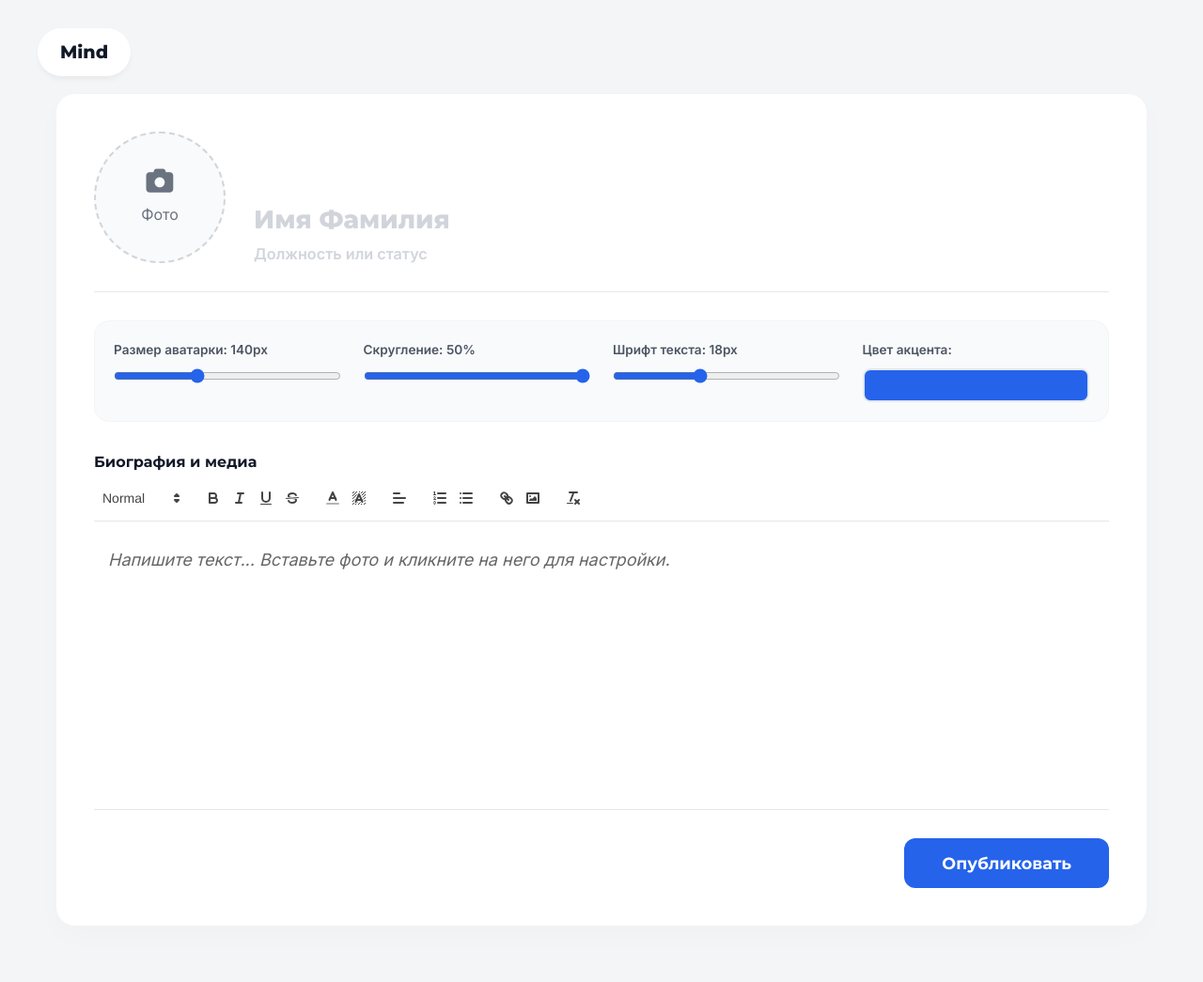
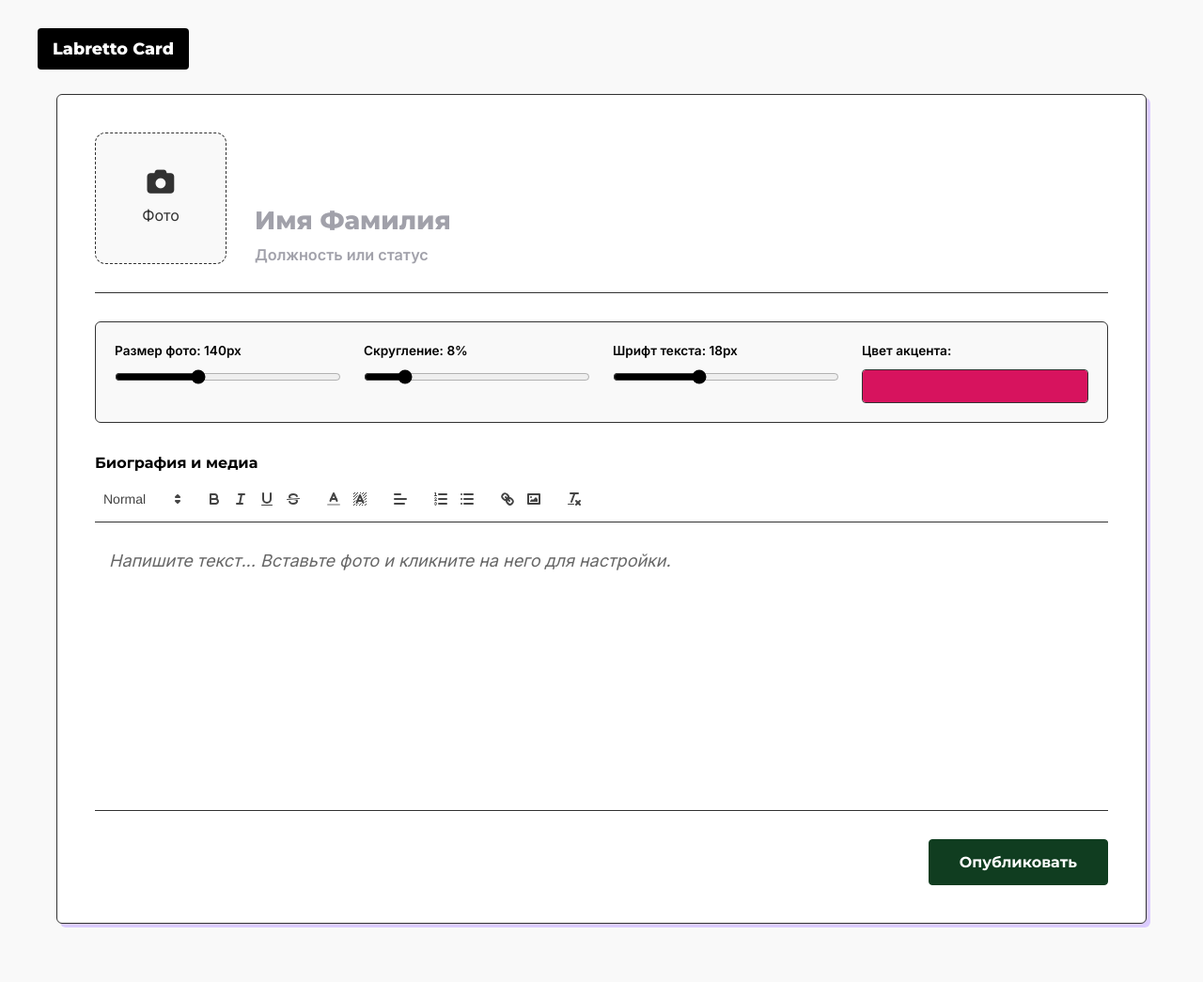
Before and after one commit to FFFyxjiy/mind, a FastAPI app: template templates/editor.html in a window 1280 px wide. Shown: the whole page at 94% size. After the commit the page ends 987 px from the top, so only its background shows below. Run offline with FastAPI, Linux system fonts and the light colour scheme; the template is opened without the code that fills it, so the values that code supplies are empty; some libraries are stand-ins or nearby versions.

Commit message:
Redesign: flat style, new colors, rename to Labretto Card

```diff
--- a/main.py
+++ b/main.py
@@ -16,14 +16,11 @@ import segno
 SECRET_KEY = "super_secret_labid_key_12345"
 DOMAIN = os.getenv("DOMAIN", "labretto.ru")
 
-# Путь до базы данных твоего LabID (labretto-register)
 LABID_DB_PATH = os.path.abspath(os.path.join(os.path.dirname(__file__), "..", "labretto-register", "users.db"))
-
 serializer = URLSafeSerializer(SECRET_KEY, salt="labid-session")
 
 
 def get_labid_user(request: Request):
-    """Читает куку LabID и достает данные пользователя из соседней базы"""
     session_cookie = request.cookies.get("labid_session")
     if not session_cookie:
         return None
@@ -41,10 +38,8 @@ def get_labid_user(request: Request):
 
         if user:
             user_dict = dict(user)
-            # Формируем имя: Никнейм -> Имя Фамилия -> Логин
             full_name = user_dict.get('nickname') or f"{user_dict.get('first_name', '')} {user_dict.get('last_name', '')}".strip() or user_dict.get('username')
             user_dict['display_name'] = full_name
-            # Формируем ссылку на аватарку
             avatar_path = user_dict.get('avatar')
             user_dict['avatar_url'] = f"https://id.{DOMAIN}{avatar_path}" if avatar_path else ""
             return user_dict
@@ -63,15 +58,15 @@ Base = declarative_base()
 class DBProfile(Base):
     __tablename__ = "profiles"
     short_id = Column(String, primary_key=True, index=True)
-    owner_id = Column(String, index=True)  # ID пользователя из LabID
+    owner_id = Column(String, index=True)
     name = Column(String, default="")
     role = Column(String, default="")
     bio = Column(Text, default="")
     photo = Column(Text, default="")
     image_size = Column(Integer, default=140)
-    image_radius = Column(Integer, default=50)
+    image_radius = Column(Integer, default=8) # Убрали сильное скругление по дефолту
     font_size = Column(Integer, default=18)
-    accent_color = Column(String, default="#2563eb")
+    accent_color = Column(String, default="#D7135E") # Новый фирменный розово-красный
 
 
 class DBImage(Base):
@@ -93,7 +88,7 @@ def get_db():
 
 
 # --- ИНИЦИАЛИЗАЦИЯ ПРИЛОЖЕНИЯ ---
-app = FastAPI(title="Card Labretto")
+app = FastAPI(title="Labretto Card") # Изменили название
 app.mount("/static", StaticFiles(directory="static"), name="static")
 templates = Jinja2Templates(directory="templates")
 
@@ -103,12 +98,9 @@ templates = Jinja2Templates(directory="templates")
 async def dashboard_page(request: Request, db: Session = Depends(get_db)):
     user = get_labid_user(request)
     if not user:
-        # Если не вошел — отправляем на авторизацию
         return RedirectResponse(url="/login")
 
-    # Ищем визитки, принадлежащие этому пользователю
     profiles = db.query(DBProfile).filter(DBProfile.owner_id == str(user["id"])).all()
-
     return templates.TemplateResponse(
         request=request,
         name="index.html",
@@ -118,7 +110,6 @@ async def dashboard_page(request: Request, db: Session = Depends(get_db)):
 
 @app.get("/login")
 async def login_redirect(request: Request):
-    # Перекидываем на LabID с возвратом обратно
     return RedirectResponse(url=f"https://id.{DOMAIN}/login?next=https://card.{DOMAIN}/")
 
 
@@ -157,9 +148,9 @@ async def generate_profile(
         role: str = Form(""),
         bio_html: str = Form(""),
         image_size: int = Form(140),
-        image_radius: int = Form(50),
+        image_radius: int = Form(8),
         font_size: int = Form(18),
-        accent_color: str = Form("#2563eb"),
+        accent_color: str = Form("#D7135E"),
         photo: UploadFile = File(None),
         db: Session = Depends(get_db)
 ):
--- a/static/style.css
+++ b/static/style.css
@@ -1,11 +1,27 @@
 :root {
-    --bg-color: #f4f5f7;
-    --surface-color: #ffffff;
-    --border-color: #e5e7eb;
-    --text-main: #111827;
-    --text-muted: #6b7280;
-    --primary: #2563eb;
-    --primary-hover: #1d4ed8;
+    /* Новая палитра */
+    --bg-color: #FFFFFF;
+    --surface-color: #FFFFFF;
+    --border-color: #323232;
+    --text-main: #000000;
+    --text-muted: #323232;
+
+    /* Основные яркие акценты */
+    --primary: #103D20;        /* Темно-зеленый для главных кнопок */
+    --primary-hover: #8ED968;  /* Светло-зеленый при наведении */
+    --danger: #FF5555;
+    --brand-pink: #D7135E;
+
+    /* Пастельные цвета для выделений и плашек */
+    --accent-light-purple: #DBCCFF;
+    --accent-light-yellow: #FFF2A3;
+    --accent-light-pink: #FFB9D0;
+    --accent-light-blue: #C8E9FF;
+    --accent-light-green: #D4FFC9;
+
+    /* Избавляемся от жестких круглых скруглений */
+    --radius-sm: 4px;
+    --radius-md: 6px;
 }
 
 * { box-sizing: border-box; margin: 0; padding: 0; }
@@ -20,26 +36,26 @@ body {
 
 h1, h2, h3, h4, h5, h6 { font-family: 'Montserrat', sans-serif; }
 
-/* Плашка логотипа */
+/* Плашка логотипа (строгая) */
 .logo-pill {
     position: absolute; top: 30px; left: 40px;
-    background: var(--surface-color); padding: 10px 24px; border-radius: 30px;
-    font-family: 'Montserrat', sans-serif; font-weight: 800; font-size: 1.2rem;
-    color: #111827; box-shadow: 0 4px 6px -1px rgba(0,0,0,0.05); z-index: 100;
+    background: var(--text-main); padding: 8px 16px; border-radius: var(--radius-sm);
+    font-family: 'Montserrat', sans-serif; font-weight: 800; font-size: 1.1rem;
+    color: #FFFFFF; z-index: 100;
 }
 
-/* Кнопка */
-.btn-blue {
-    display: inline-block; background: var(--primary); color: white;
-    padding: 16px 40px; border-radius: 12px; font-family: 'Montserrat', sans-serif;
-    font-weight: 700; font-size: 1.1rem; text-decoration: none; border: none;
-    cursor: pointer; transition: background 0.2s, transform 0.1s;
+/* Кнопки в плоском стиле */
+.btn-primary {
+    display: inline-block; background: var(--primary); color: #FFFFFF;
+    padding: 14px 32px; border-radius: var(--radius-sm); font-family: 'Montserrat', sans-serif;
+    font-weight: 700; font-size: 1rem; text-decoration: none; border: 1px solid var(--primary);
+    cursor: pointer; transition: all 0.2s;
     text-align: center;
 }
-.btn-blue:hover { background: var(--primary-hover); transform: translateY(-2px); }
+.btn-primary:hover { background: var(--primary-hover); color: var(--primary); border-color: var(--primary-hover); }
 
 /* --- РЕДАКТОР --- */
-.editor-layout-bg { padding-top: 100px; }
+.editor-layout-bg { padding-top: 100px; background-color: #f9f9f9; }
 .app-container { max-width: 1200px; margin: 0 auto; padding: 0 20px 60px 20px; }
 .editor-layout { display: flex; gap: 30px; align-items: flex-start; }
 
@@ -47,35 +63,42 @@ h1, h2, h3, h4, h5, h6 { font-family: 'Montserrat', sans-serif; }
     flex-grow: 1;
     --dynamic-font: 18px;
     --dynamic-avatar-size: 140px;
-    --dynamic-avatar-radius: 50%;
-    --dynamic-accent: #2563eb;
+    --dynamic-avatar-radius: 8%; /* Не круг, а легкий квадрат */
+    --dynamic-accent: var(--brand-pink);
 }
 
-.ui-card { background: var(--surface-color); border-radius: 20px; padding: 40px; box-shadow: 0 10px 30px rgba(0,0,0,0.02); }
+.ui-card {
+    background: var(--surface-color);
+    border-radius: var(--radius-md);
+    padding: 40px;
+    border: 1px solid var(--border-color);
+    box-shadow: 4px 4px 0px var(--accent-light-purple); /* Легкий стильный акцент */
+}
+
 .profile-header-inputs { display: flex; gap: 30px; align-items: flex-end; border-bottom: 1px solid var(--border-color); padding-bottom: 30px; margin-bottom: 30px; }
 
 .photo-upload-box { position: relative; width: var(--dynamic-avatar-size); height: var(--dynamic-avatar-size); flex-shrink: 0; transition: width 0.1s, height 0.1s; }
 .photo-upload-box input { display: none; }
-.photo-label { display: flex; flex-direction: column; justify-content: center; align-items: center; width: 100%; height: 100%; background: #f9fafb; border: 2px dashed #d1d5db; border-radius: var(--dynamic-avatar-radius); cursor: pointer; color: var(--text-muted); transition: all 0.1s; text-align: center; }
-.photo-label:hover { border-color: var(--dynamic-accent); color: var(--dynamic-accent); background: #eff6ff; }
+.photo-label { display: flex; flex-direction: column; justify-content: center; align-items: center; width: 100%; height: 100%; background: #f9f9f9; border: 1px dashed var(--border-color); border-radius: var(--dynamic-avatar-radius); cursor: pointer; color: var(--text-muted); transition: all 0.1s; text-align: center; }
+.photo-label:hover { border-color: var(--dynamic-accent); color: var(--dynamic-accent); background: var(--accent-light-pink); }
 .photo-label i { font-size: 1.8rem; margin-bottom: 8px; }
 
-#live-avatar-preview { width: 100%; height: 100%; object-fit: cover; border-radius: var(--dynamic-avatar-radius); cursor: pointer; box-shadow: 0 4px 10px rgba(0,0,0,0.05); border: 2px solid transparent; transition: border-radius 0.1s; }
+#live-avatar-preview { width: 100%; height: 100%; object-fit: cover; border-radius: var(--dynamic-avatar-radius); cursor: pointer; border: 1px solid var(--border-color); transition: border-radius 0.1s; }
 #live-avatar-preview:hover { border-color: var(--dynamic-accent); }
 
 .text-inputs { flex-grow: 1; display: flex; flex-direction: column; gap: 10px; }
-.document-title-input { font-family: 'Montserrat', sans-serif; font-size: calc(var(--dynamic-font) * 1.5); font-weight: 800; border: none; outline: none; width: 100%; color: var(--text-main); transition: font-size 0.1s;}
-.document-title-input::placeholder { color: #d1d5db; }
-.document-subtitle-input { font-family: 'Inter', sans-serif; font-size: calc(var(--dynamic-font) * 0.9); border: none; outline: none; width: 100%; color: var(--dynamic-accent); font-weight: 600; transition: font-size 0.1s, color 0.1s;}
-.document-subtitle-input::placeholder { color: #d1d5db; }
+.document-title-input { font-family: 'Montserrat', sans-serif; font-size: calc(var(--dynamic-font) * 1.5); font-weight: 800; border: none; outline: none; width: 100%; color: var(--text-main); transition: font-size 0.1s; background: transparent;}
+.document-title-input::placeholder { color: #a1a1aa; }
+.document-subtitle-input { font-family: 'Inter', sans-serif; font-size: calc(var(--dynamic-font) * 0.9); border: none; outline: none; width: 100%; color: var(--dynamic-accent); font-weight: 600; transition: font-size 0.1s, color 0.1s; background: transparent;}
+.document-subtitle-input::placeholder { color: #a1a1aa; }
 
-.settings-bar { display: flex; flex-wrap: wrap; gap: 24px; background: #f9fafb; padding: 20px; border-radius: 16px; margin-bottom: 30px; border: 1px solid #f3f4f6; }
+.settings-bar { display: flex; flex-wrap: wrap; gap: 24px; background: #f9f9f9; padding: 20px; border-radius: var(--radius-md); margin-bottom: 30px; border: 1px solid var(--border-color); }
 .setting-item { display: flex; flex-direction: column; gap: 8px; flex: 1; min-width: 150px; }
-.setting-item label { font-size: 0.85rem; font-weight: 600; color: #4b5563; }
-.setting-item input[type="range"] { width: 100%; cursor: pointer; accent-color: var(--primary); }
-.color-picker { width: 100%; height: 36px; border: none; border-radius: 8px; cursor: pointer; background: none; }
+.setting-item label { font-size: 0.85rem; font-weight: 600; color: var(--text-main); }
+.setting-item input[type="range"] { width: 100%; cursor: pointer; accent-color: var(--text-main); }
+.color-picker { width: 100%; height: 36px; border: 1px solid var(--border-color); border-radius: var(--radius-sm); cursor: pointer; background: none; }
 .color-picker::-webkit-color-swatch-wrapper { padding: 0; }
-.color-picker::-webkit-color-swatch { border: 2px solid var(--border-color); border-radius: 8px; }
+.color-picker::-webkit-color-swatch { border: none; border-radius: 2px; }
 
 .ql-toolbar.ql-snow { border: none !important; border-bottom: 1px solid var(--border-color) !important; padding: 12px 0 !important; margin-bottom: 16px; }
 .ql-container.ql-snow { border: none !important; font-size: var(--dynamic-font); min-height: 250px; font-family: 'Inter', sans-serif; transition: font-size 0.1s; }
--- a/templates/card.html
+++ b/templates/card.html
@@ -3,7 +3,7 @@
 <head>
     <meta charset="UTF-8">
     <meta name="viewport" content="width=device-width, initial-scale=1.0, maximum-scale=1.0, user-scalable=no">
-    <title>{{ profile.name }} | Mind</title>
+    <title>{{ profile.name }} | Labretto Card</title>
     <link rel="stylesheet" href="{{ url_for('static', path='style.css') }}">
     <link href="https://fonts.googleapis.com/css2?family=Montserrat:wght@500;700;800&family=Inter:wght@400;500;600&display=swap" rel="stylesheet">
 
@@ -60,7 +60,7 @@
             </div>
 
             <footer class="profile-mini-footer">
-                <span>Mind Digital Bio</span>
+                <span>Labretto Card</span>
             </footer>
 
         </article>
--- a/templates/editor.html
+++ b/templates/editor.html
@@ -3,7 +3,7 @@
 <head>
     <meta charset="UTF-8">
     <meta name="viewport" content="width=device-width, initial-scale=1.0">
-    <title>Редактор | Mind</title>
+    <title>Редактор | Labretto Card</title>
     <link rel="stylesheet" href="{{ url_for('static', path='style.css') }}">
     <link href="https://fonts.googleapis.com/css2?family=Montserrat:wght@500;700;800&family=Inter:wght@400;500;600&display=swap" rel="stylesheet">
     <link rel="stylesheet" href="https://cdnjs.cloudflare.com/ajax/libs/font-awesome/6.4.0/css/all.min.css">
@@ -13,7 +13,7 @@
 <body class="editor-layout-bg">
 
     <div class="logo-pill">
-        <a href="/" style="text-decoration: none; color: inherit;">Mind</a>
+        <a href="/" style="text-decoration: none; color: inherit;">Labretto Card</a>
     </div>
 
     <main class="app-container">
@@ -40,12 +40,12 @@
 
                     <div class="settings-bar">
                         <div class="setting-item">
-                            <label>Размер аватарки: <span id="img-size-val">140</span>px</label>
+                            <label>Размер фото: <span id="img-size-val">140</span>px</label>
                             <input type="range" name="image_size" min="50" max="300" value="140" oninput="updateLivePreview(this, 'img-size-val', '--dynamic-avatar-size', 'px')">
                         </div>
                         <div class="setting-item">
-                            <label>Скругление: <span id="img-rad-val">50</span>%</label>
-                            <input type="range" name="image_radius" min="0" max="50" value="50" oninput="updateLivePreview(this, 'img-rad-val', '--dynamic-avatar-radius', '%')">
+                            <label>Скругление: <span id="img-rad-val">8</span>%</label>
+                            <input type="range" name="image_radius" min="0" max="50" value="8" oninput="updateLivePreview(this, 'img-rad-val', '--dynamic-avatar-radius', '%')">
                         </div>
                         <div class="setting-item">
                             <label>Шрифт текста: <span id="font-size-val">18</span>px</label>
@@ -53,7 +53,7 @@
                         </div>
                         <div class="setting-item">
                             <label>Цвет акцента:</label>
-                            <input type="color" name="accent_color" value="#2563eb" class="color-picker" oninput="document.getElementById('live-doc').style.setProperty('--dynamic-accent', this.value)">
+                            <input type="color" name="accent_color" value="#D7135E" class="color-picker" oninput="document.getElementById('live-doc').style.setProperty('--dynamic-accent', this.value)">
                         </div>
                     </div>
 
@@ -66,8 +66,8 @@
                             <input type="range" id="inline-img-width" min="10" max="100" value="100">
                         </div>
                         <div class="setting-item-mini">
-                            <label>Радиус: <span id="inline-r-val">16</span>px</label>
-                            <input type="range" id="inline-img-radius" min="0" max="100" value="16">
+                            <label>Радиус: <span id="inline-r-val">4</span>px</label>
+                            <input type="range" id="inline-img-radius" min="0" max="100" value="4">
                         </div>
 
                         <div class="setting-item-mini align-buttons">
@@ -82,7 +82,7 @@
                     <div id="quill-container"></div>
 
                     <div class="editor-footer">
-                        <button type="button" class="btn-blue" onclick="submitProfile()">Опубликовать</button>
+                        <button type="button" class="btn-primary" onclick="submitProfile()">Опубликовать</button>
                     </div>
                 </form>
             </div>
@@ -90,9 +90,9 @@
             {% if qr_code %}
             <div class="result-sidebar">
                 <div class="ui-card text-center">
-                    <h3 class="success-text"><i class="fa-solid fa-check-circle"></i> Готово</h3>
+                    <h3 class="success-text" style="color: var(--primary);"><i class="fa-solid fa-check-circle"></i> Готово</h3>
                     <img src="{{ qr_code }}" class="qr-image" alt="QR">
-                    <a href="{{ target_url }}" target="_blank" class="btn-blue w-100 mt-3" style="display:block; text-align:center;">Открыть страницу</a>
+                    <a href="{{ target_url }}" target="_blank" class="btn-primary w-100 mt-3" style="display:block; text-align:center;">Открыть страницу</a>
                 </div>
             </div>
             {% endif %}
@@ -174,7 +174,7 @@
                 activeInlineImage.style.outline = '3px solid var(--dynamic-accent)';
 
                 let currWidth = activeInlineImage.style.width ? parseInt(activeInlineImage.style.width) : 100;
-                let currRadius = activeInlineImage.style.borderRadius ? parseInt(activeInlineImage.style.borderRadius) : 16;
+                let currRadius = activeInlineImage.style.borderRadius ? parseInt(activeInlineImage.style.borderRadius) : 4;
 
                 widthSlider.value = currWidth;
                 radiusSlider.value = currRadius;
```
Also changed, not shown: other parts of static/style.css (+63 -145 lines), templates/index.html (+6 -5 lines).
